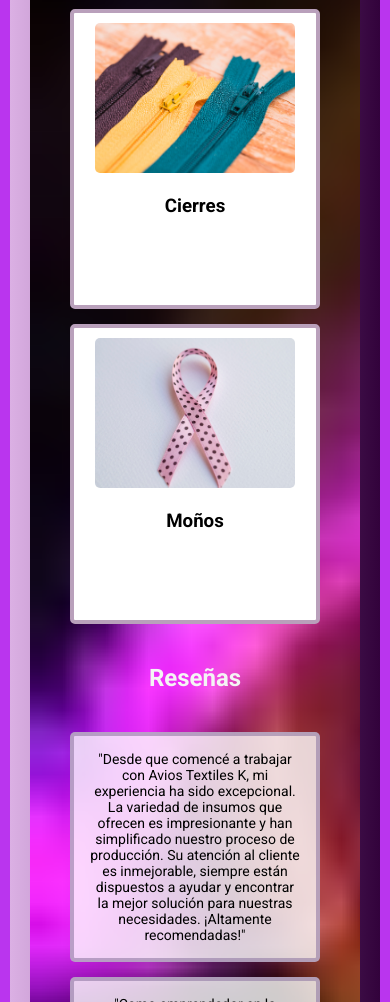
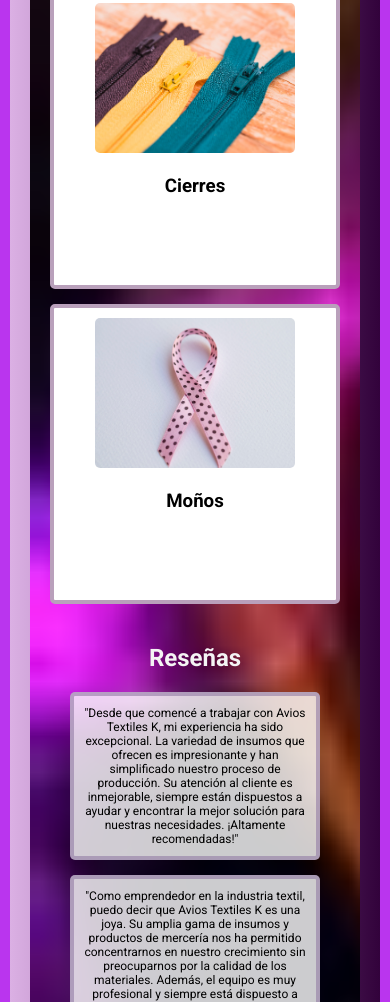
Before and after one commit to Klauno/Preentrega-ClaudiaOliverio, a plain HTML site: page index.html in a window 390 px wide. Shown: the part 998-2000 px from the top of the page. Drawn offline with Linux system fonts and the light colour scheme.

Commit message:
Actualización

```diff
--- a/css/styles.css
+++ b/css/styles.css
@@ -62,14 +62,11 @@ padding: 20px;
     display: grid;
     grid-template-columns: repeat(auto-fill, minmax(250px, 1fr));
     gap: 15px;
-    margin: 20px 0;
-    background-size: cover;
-    background-position: center;
-    padding: 20px;
-    border-radius: 5px;
 
 }
-
+#reseñas {
+    padding: 20px;
+}
 .reseña {
     background-color: rgba(255, 255, 255, 0.8);
     padding: 15px;
@@ -142,6 +139,10 @@ footer nav a {
         footer nav a {
             font-size: 36px;
         }
+        .reseña {
+            font-size: 12px;
+            padding: 10px;
+        }
 }
 
 
```
